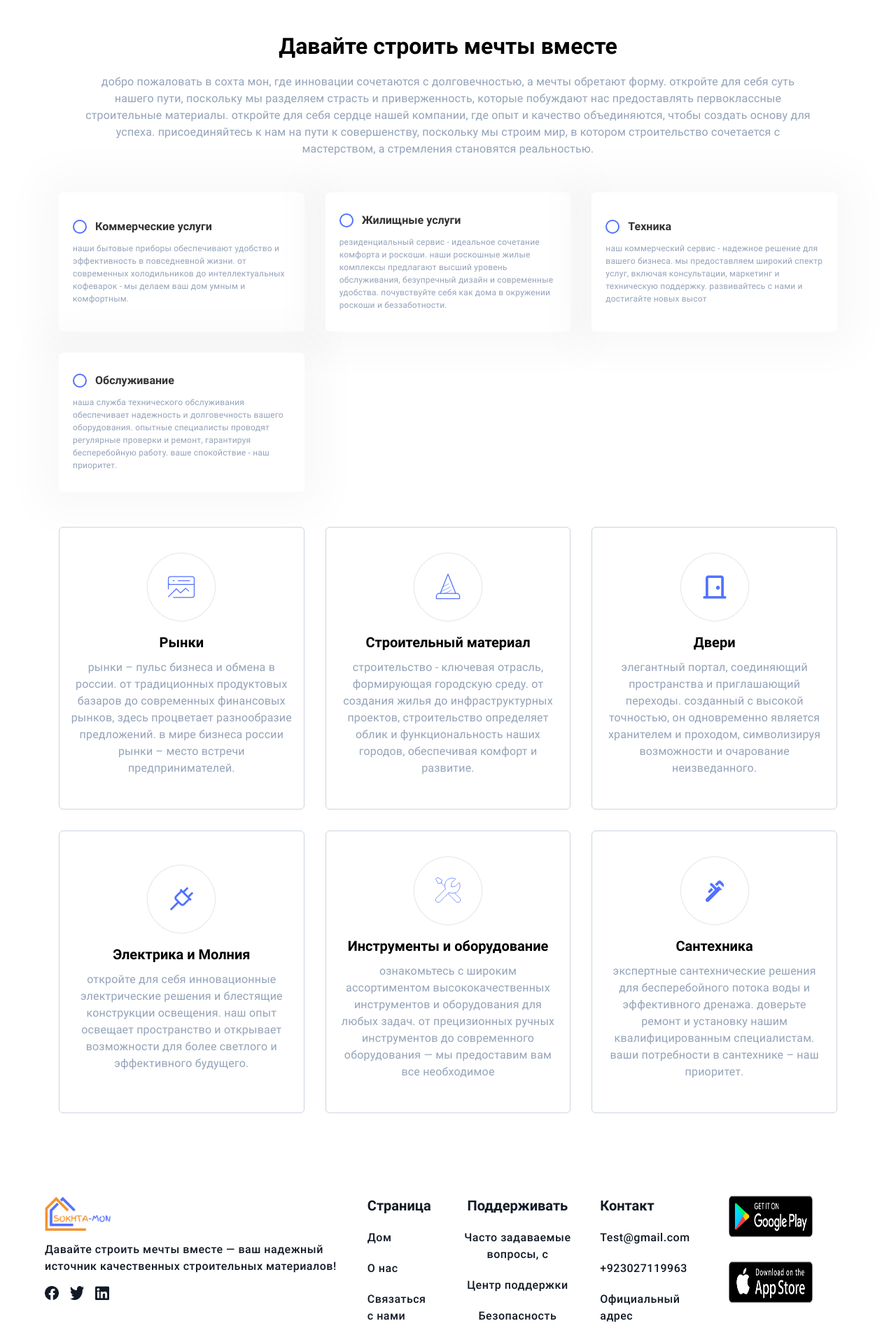
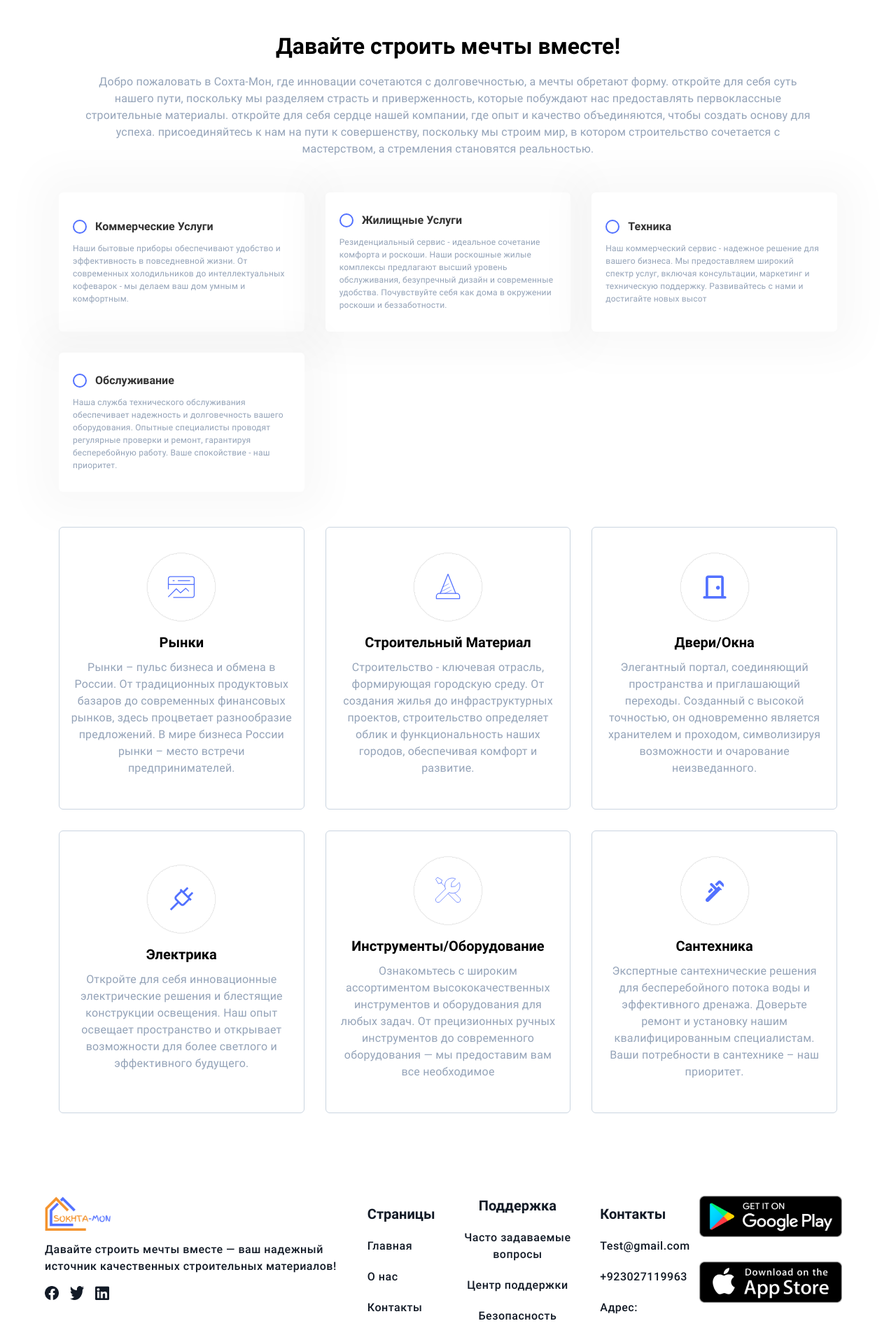
Before and after one commit to shahzaib65/sokhtamon-frontend, a React (Create React App) app: page /post in a window 1280 px wide. Shown: the part 342-2240 px from the top of the page at 70% size. Built offline with nearby package versions, Linux system fonts and the light colour scheme.

Commit message:
Amend the about us page

```diff
--- a/src/AboutUs/index.js
+++ b/src/AboutUs/index.js
@@ -51,19 +51,19 @@ const AboutUs = () => {
     },
     {
       "id": "3",
-      "title": "Двери",
+      "title": "Двери/Окна",
       "image": door,
       "description": "Элегантный портал, соединяющий пространства и приглашающий переходы. Созданный с высокой точностью, он одновременно является хранителем и проходом, символизируя возможности и очарование неизведанного."
     },
     {
       "id": "4",
-      "title": "Электрика и Молния",
+      "title": "Электрика",
       "image": electric,
       "description": "Откройте для себя инновационные электрические решения и блестящие конструкции освещения. Наш опыт освещает пространство и открывает возможности для более светлого и эффективного будущего."
     },
     {
       "id": "5",
-      "title": "Инструменты и оборудование",
+      "title": "Инструменты/оборудование",
       "image": tools,
       "description": "Ознакомьтесь с широким ассортиментом высококачественных инструментов и оборудования для любых задач. От прецизионных ручных инструментов до современного оборудования — мы предоставим вам все необходимое"
     },
@@ -99,14 +99,14 @@ const AboutUs = () => {
             className="mt-[50px] md:text-3xl xs:text-[20px] lg:text-[32px] text-black-900 text-center"
             size="txtRobotoBold32"
           >
-            Давайте строить мечты вместе
+            Давайте строить мечты вместе!
           </Text>
 
           <Text
-            className="lg:leading-[150.00%] lowercase mt-[21px] text-base text-blue_gray-300 text-center tracking-[0.20px] lg:w-[81%] xs:mx-10 xs:w-[90%]"
+            className="lg:leading-[150.00%] mt-[21px] text-base text-blue_gray-300 text-center tracking-[0.20px] lg:w-[81%] xs:mx-10 xs:w-[90%]"
             size="txtRobotoRegular16"
           >
-      Добро пожаловать в Сохта Мон, где инновации сочетаются с долговечностью, а мечты обретают форму. откройте для себя суть нашего пути, поскольку мы разделяем страсть и приверженность, которые побуждают нас предоставлять первоклассные строительные материалы. откройте для себя сердце нашей компании, где опыт и качество объединяются, чтобы создать основу для успеха. присоединяйтесь к нам на пути к совершенству, поскольку мы строим мир, в котором строительство сочетается с мастерством, а стремления становятся реальностью.
+      Добро пожаловать в Cохта-Mон, где инновации сочетаются с долговечностью, а мечты обретают форму. откройте для себя суть нашего пути, поскольку мы разделяем страсть и приверженность, которые побуждают нас предоставлять первоклассные строительные материалы. откройте для себя сердце нашей компании, где опыт и качество объединяются, чтобы создать основу для успеха. присоединяйтесь к нам на пути к совершенству, поскольку мы строим мир, в котором строительство сочетается с мастерством, а стремления становятся реальностью.
           </Text>
 
      <div className='md:gap-5 xs:gap-5 lg:gap-[30px] grid xs:grid-cols-1 md:grid-cols-2 lg:grid-cols-3 justify-center lg:w-[90%] min-h-[auto] mt-[50px] lg:mx-auto xs:mx-5 md:px-5 xs:w-[90%]'>
@@ -119,13 +119,13 @@ const AboutUs = () => {
                 className="font-bold mt-[3px] text-base text-blue_gray-900 text-left"
                 src={circle}
                 alt='circle'/>
-              <Text className='font-bold mt-[3px] text-base text-blue_gray-900 text-left'>
+              <Text className='font-bold mt-[3px] capitalize text-base text-blue_gray-900 text-left'>
                 {e.title}
               </Text>
 
              </div>
               <Text
-                className="leading-[150.00%] lowercase mb-1 text-blue_gray-300 text-xs tracking-[0.20px] w-full"
+                className="leading-[150.00%]  mb-1 text-blue_gray-300 text-xs tracking-[0.20px] w-full"
                 size="txtRobotoRegular12Bluegray300"
               >
               {e.description}
@@ -151,14 +151,14 @@ const AboutUs = () => {
 </div>
 <div className="flex flex-col gap-2.5 items-center justify-start mb-[31px] w-auto sm:w-full">
 <Text
-                  className="text-black-900 text-xl w-auto"
+                  className="text-black-900 capitalize text-xl w-auto"
                   size="txtRobotoBold20"
                 >
                   {e.title}
                 </Text>
 
                 <Text
-                  className="leading-[150.00%] lowercase max-w-[383px] md:max-w-full text-base text-blue_gray-300 text-center tracking-[0.20px]"
+                  className="leading-[150.00%] max-w-[383px] md:max-w-full text-base text-blue_gray-300 text-center tracking-[0.20px]"
                   size="txtRobotoRegular16"
                 >
                   {e.description}
--- a/src/Footer/index.js
+++ b/src/Footer/index.js
@@ -34,14 +34,14 @@ const Footer = () => {
               className="text-gray-900 text-xl"
               size="txtRobotoRomanSemiBold20"
             >
-              Страница
+             Страницы
             </Text>
 
             <Text
               className="lg:text-base xs:text-xs md:text-xs text-gray-900 tracking-[0.51px] w-auto my-5"
               size="txtRobotoMedium16"
             >
-              Дом
+              Главная
             </Text>
 
             <Text
@@ -55,7 +55,7 @@ const Footer = () => {
               className="lg:text-base xs:text-xs md:text-xs text-gray-900 tracking-[0.51px] w-auto my-5"
               size="txtRobotoMedium16"
             >
-              Связаться с нами
+              Контакты
             </Text>
           </div>
 
@@ -64,14 +64,14 @@ const Footer = () => {
               className="text-gray-900 text-xl"
               size="txtRobotoRomanSemiBold20"
             >
-              Поддерживать
+              Поддержка
             </Text>
 
             <Text
               className="lg:text-base xs:text-xs md:text-xs text-center text-gray-900 tracking-[0.51px] w-auto my-5"
               size="txtRobotoMedium16"
             >
-             Часто задаваемые вопросы, с
+             Часто задаваемые вопросы
             </Text>
 
             <Text
@@ -94,7 +94,7 @@ const Footer = () => {
               className="text-gray-900 text-xl"
               size="txtRobotoRomanSemiBold20"
             >
-              Контакт
+              Контакты
             </Text>
 
             <Text
@@ -115,7 +115,7 @@ const Footer = () => {
               className="lg:text-base xs:text-xs md:text-xs text-gray-900 tracking-[0.51px] w-auto my-5"
               size="txtRobotoMedium16"
             >
-              Официальный адрес
+              Адрес:
             </Text>
           </div>
 
@@ -123,12 +123,12 @@ const Footer = () => {
 
       <div className=" flex flex-col lg:gap-[35px] xs:gap-[10px] md:gap-[10px] justify-center items-center md:w-[20%] lg:w-[20%] h-auto xs:w-[100%]">
       <img
-                      className="lg:h-[59px] items-center md:w-[120px] xs:h-[40px] md:h-[40px]"
+                      className="lg:h-[59px] items-center md:w-[120px] lg:w-auto xs:h-[40px] md:h-[40px]"
                       src={googlePlay}
                       alt="googleplay"
                     />
                     <img
-                      className="lg:h-[59px] items-center md:w-[120px] xs:h-[40px] md:h-[40px]"
+                      className="lg:h-[59px] items-center md:w-[120px] lg:w-auto xs:h-[40px] md:h-[40px]"
                       src={appstore}
                       alt="appstore"
                     />
```
